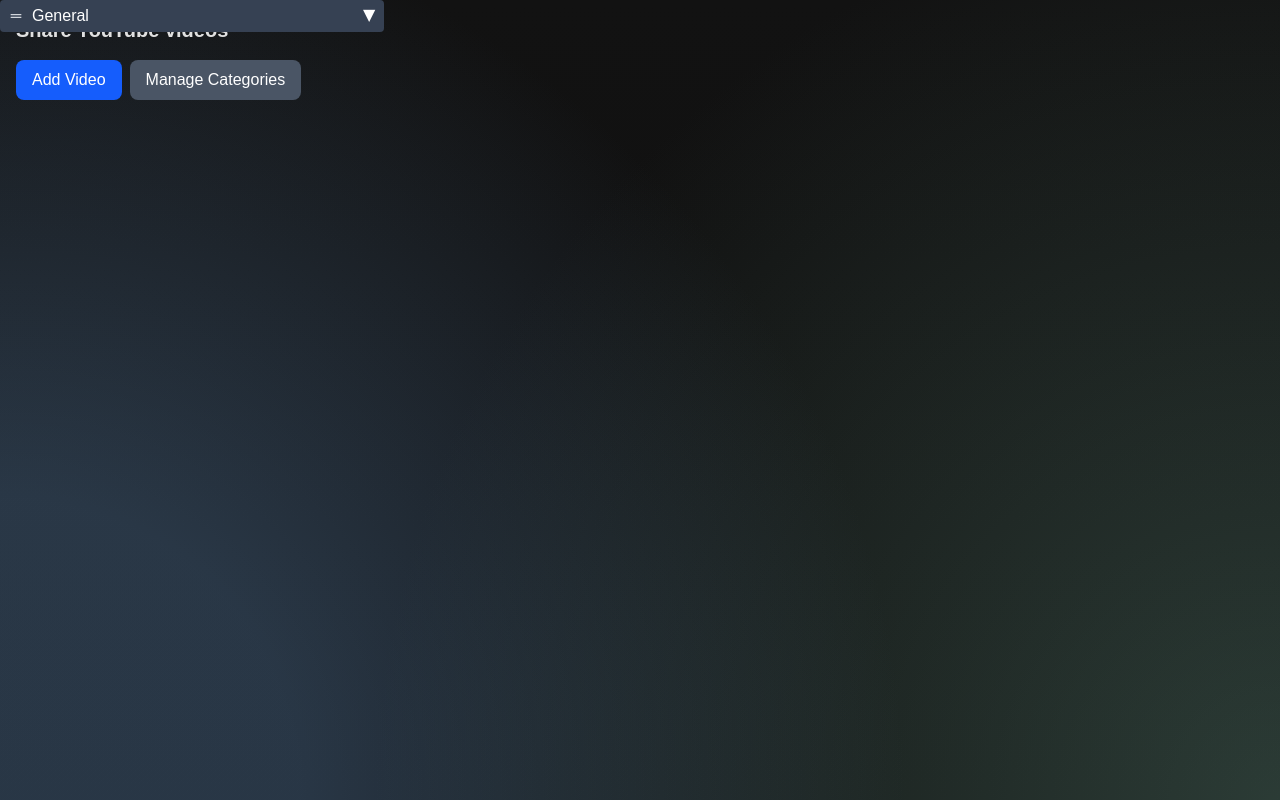
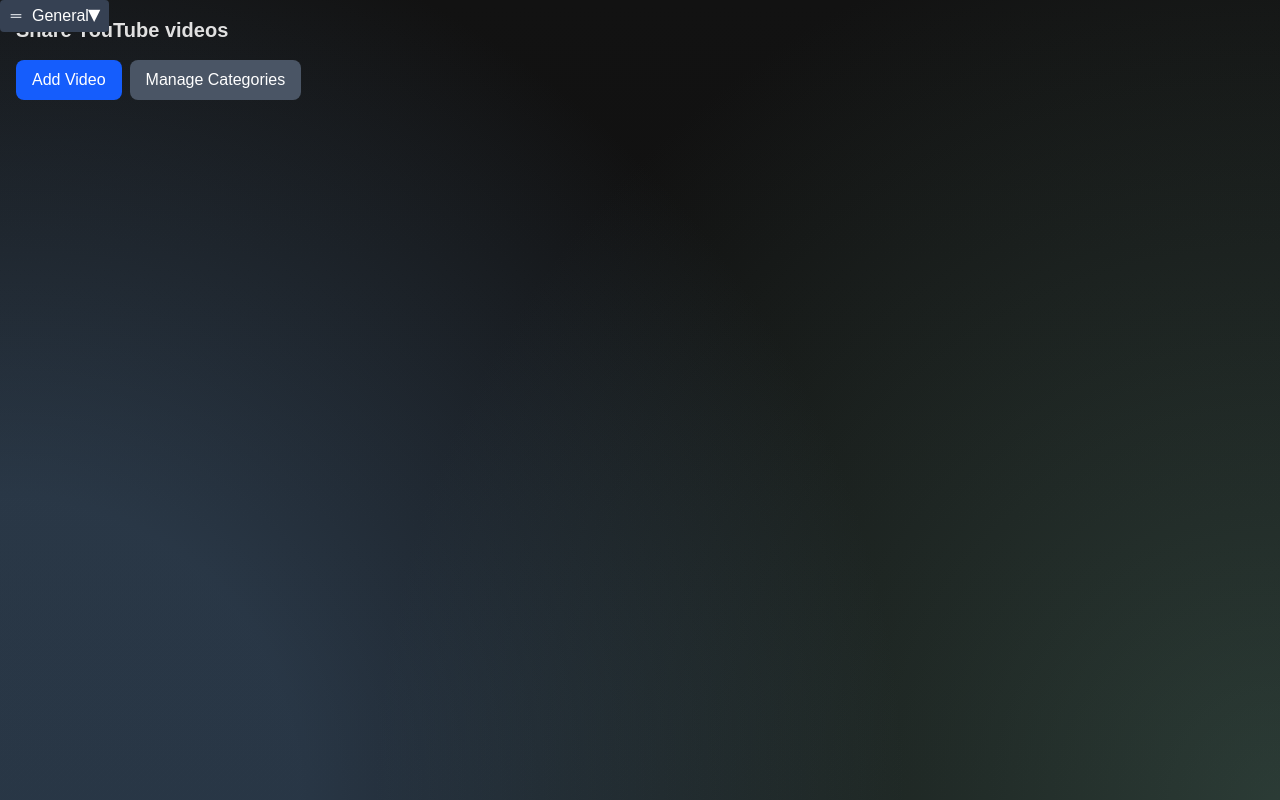
Before and after one commit to alexandermander/ytshare, a Next.js app in the folder ytshare/: page / in a window 1280 px wide. Built offline with nearby package versions, Linux system fonts and the light colour scheme.

Commit message:
Resize only headers

```diff
--- a/ytshare/src/app/page.tsx
+++ b/ytshare/src/app/page.tsx
@@ -116,12 +116,12 @@ export default function Home() {
         {categories.map((c, idx) => (
           <div
             key={c.name}
-            className="mb-4 absolute max-w-sm w-full"
+            className="mb-4 absolute"
             style={{ left: c.x, top: c.y }}
           >
             <button
               onClick={() => toggleCat(c.name)}
-              className="w-full flex justify-between items-center bg-gray-700 text-white px-2 py-1 rounded"
+              className="w-full max-w-sm flex justify-between items-center bg-gray-700 text-white px-2 py-1 rounded"
             >
               <span className="flex items-center">
                 <span
```
